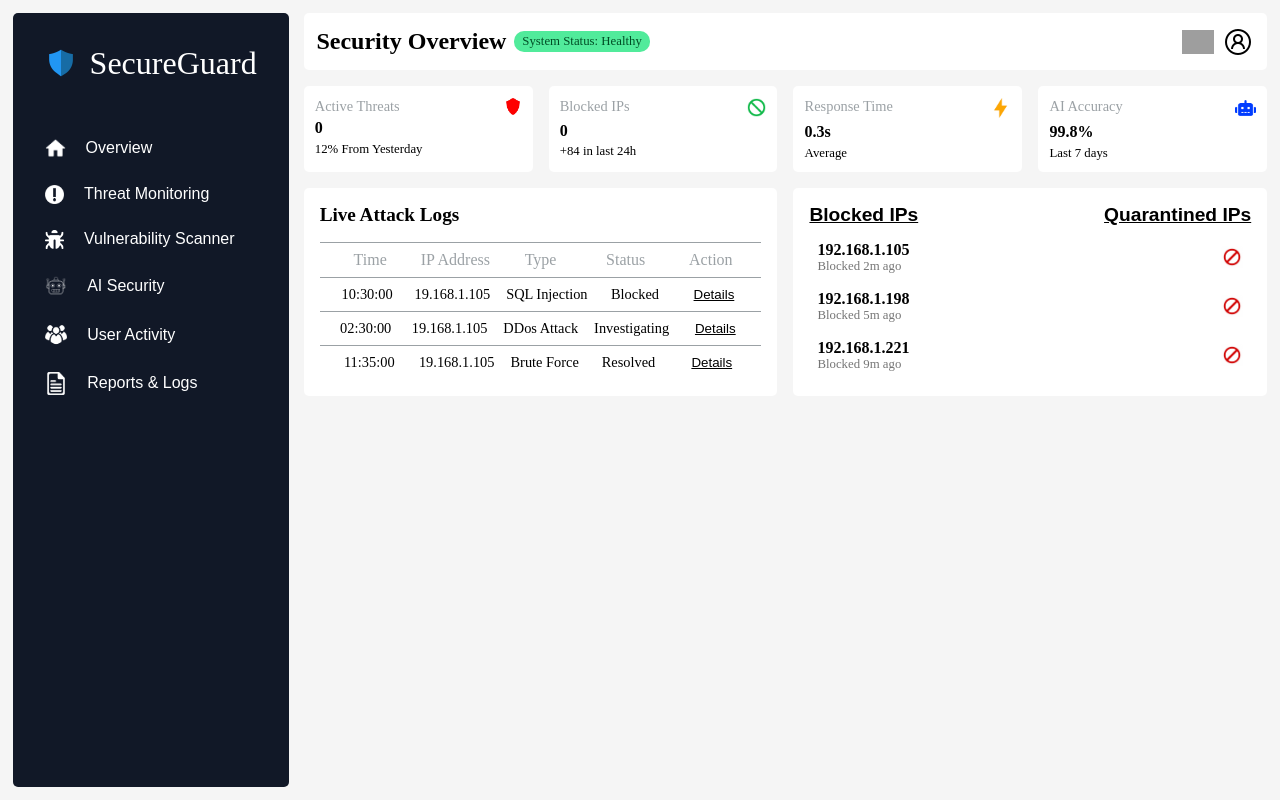
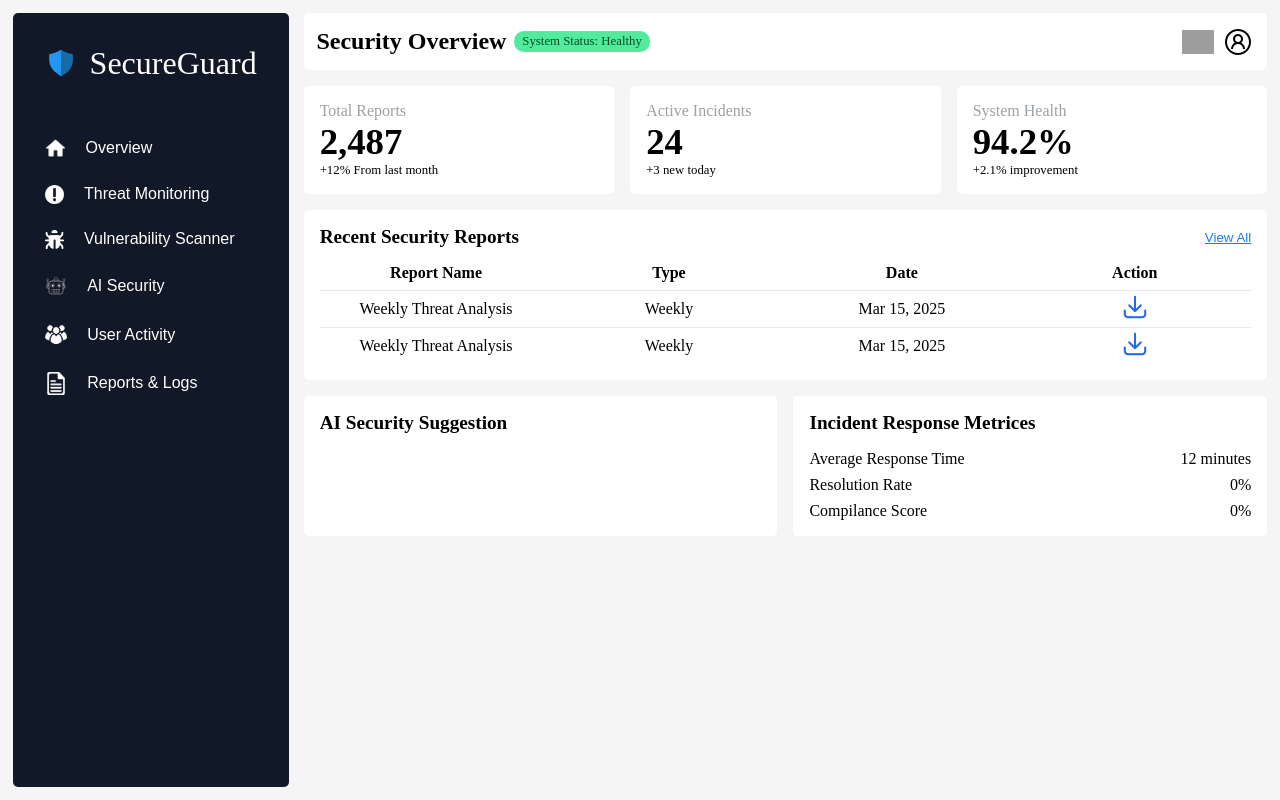
Before and after one commit to This-is-Baljot-Singh/cyberGuardians, a React (Vite) app: page / in a window 1280 px wide. Built offline with nearby package versions, Linux system fonts and the light colour scheme; grey boxes are pictures that could not be loaded.

Commit message:
Updated Codes

```diff
--- a/src/App.jsx
+++ b/src/App.jsx
@@ -6,6 +6,7 @@ import Dashboard from './components/dashboard/Dashboard.jsx'
 import ThreatMonitoring from './components/threat-monitoring/ThreatMonitoring.jsx'
 import VulnerabilityScanner from './components/vulnerability-scanner/VulnerabilityScanner.jsx'
 import AiSecurity from './components/ai-security/AiSecurity.jsx'
+import Reports from './components/reports/Reports.jsx'
 
 function App() {
   return (
@@ -16,7 +17,7 @@ function App() {
         </div>
         <div id="right-split">
           <Overview />
-          <AiSecurity />
+          <Reports />
         </div>
       </div>
     </>
--- a/src/components/reports/Reports.css
+++ b/src/components/reports/Reports.css
@@ -0,0 +1,130 @@
+* {
+    margin: 0;
+    padding: 0;
+    box-sizing: border-box;
+}
+
+#report-stats-overview-container {
+    display: flex;
+    gap: 1rem;
+    justify-content: space-between;
+    width: 100%;
+    margin-block: 1rem;
+}
+
+.report-stats-div {
+    width: 100%;
+    background-color: white;
+    display: flex;
+    flex-direction: column;
+    padding: 1rem;
+    border-radius: 5px;
+}
+
+.report-stats-div p:first-child {
+    color: #9BA1A5;
+}
+
+#total-reports-count, #active-incidents-count, #resolution-rate {
+    font-size: 2.3rem;
+    font-weight: bold;
+}
+
+#threats-comparison, #active-incidents-stat, #resolution-stat {
+    font-size: 0.8rem;
+}
+
+#recent-security-reports-container, #security-sugestion, #incident-response-metrices {
+    width: 100%;
+    background-color: white;
+    padding: 1rem;
+    border-radius: 5px;
+}
+
+#recent-reports-header {
+    width: 100%;
+    display: flex;
+    justify-content: space-between;
+    font-size: 1.2rem;
+    font-weight: bold;
+    margin-bottom: 1rem;
+}
+
+#recent-reports-header button {
+    background-color: transparent;
+    border: none;
+    color: #1D7BE7;
+    text-decoration: underline;
+}
+
+#recent-reports-header button:hover {
+    cursor: pointer;
+}
+
+#recent-reports-table {
+    width: 100%;
+    display: flex;
+    flex-direction: column;
+}
+
+#recent-report-titles {
+    display: flex;
+    justify-content: space-between;
+    font-weight: bold;
+    margin-bottom: 0.5rem;
+}
+
+#recent-report-titles p, .recent-report-items p {
+    width: 100%;
+    text-align: center;
+}
+
+.download-icon {
+    width: 2rem;
+}
+
+.download-btn {
+    background-color: transparent;
+    border: none
+}
+
+.download-btn:hover {
+    cursor: pointer;
+}
+
+.recent-report-items {
+    display: flex;
+    width: 100%;
+    justify-content: space-between;
+    align-items: center;
+    border-top: 1px solid #7575752B;
+}
+
+#suggestion-and-metrices-container {
+    margin-top: 1rem;
+    width: 100%;
+    display: flex;
+    justify-content: space-between;
+    gap: 1rem;
+}
+
+#security-suggestion, #response-metrices-header {
+    font-size: 1.2rem;
+    font-weight: bold;
+}
+
+#response-metrices {
+    display: flex;
+    flex-direction: column;
+    gap: 0.5rem;
+}
+
+#response-metrices-header {
+    margin-bottom: 1rem;
+}
+
+.response-matrix {
+    display: flex;
+    justify-content: space-between;
+    align-items: center;
+}
--- a/src/components/reports/Reports.jsx
+++ b/src/components/reports/Reports.jsx
@@ -0,0 +1,82 @@
+import './Reports.css'
+
+const Reports = () => {
+  return (
+    <>
+        <div id="report-stats-overview-container">
+            <div className='report-stats-div'>
+                <p>Total Reports</p>
+                <p id="total-reports-count">2,487</p>
+                <p id="threats-comparison">+12% From last month</p>
+            </div>
+            <div className='report-stats-div'>
+                <p>Active Incidents</p>
+                <p id="active-incidents-count">24</p>
+                <p id="active-incidents-stat">+3 new today</p>
+            </div>
+            <div className='report-stats-div'>
+                <p>System Health</p>
+                <p id="resolution-rate">94.2%</p>
+                <p id="resolution-stat">+2.1% improvement</p>
+            </div>
+        </div>
+
+        <div id="recent-security-reports-container">
+            <header id="recent-reports-header">
+                Recent Security Reports
+                <button id="view-all-reports-btn">View All</button>
+            </header>
+            <div id="recent-reports-table">
+                <div id="recent-report-titles">
+                    <p id="report-name-title">Report Name</p>
+                    <p id="report-type-title">Type</p>
+                    <p id="report-date-title">Date</p>
+                    <p id="report-action-title">Action</p>
+                </div>
+                <div className="recent-report-items">
+                    <p className="report-name">Weekly Threat Analysis</p>
+                    <p className="type">Weekly</p>
+                    <p className="date">Mar 15, 2025</p>
+                    <p className="report-download-btn">
+                        <button className="download-btn"><img className='download-icon' src="/icons/download.png"/></button>
+                    </p>
+                </div>
+                <div className="recent-report-items">
+                    <p className="report-name">Weekly Threat Analysis</p>
+                    <p className="type">Weekly</p>
+                    <p className="date">Mar 15, 2025</p>
+                    <p className="report-download-btn">
+                        <button className="download-btn"><img className='download-icon' src="/icons/download.png"/></button>
+                    </p>
+                </div>
+            </div>
+        </div>
+
+        <div id="suggestion-and-metrices-container">
+            <div id="security-sugestion">
+                <header id="security-suggestion">AI Security Suggestion</header>
+
+            </div>
+            <div id="incident-response-metrices">
+                <header id="response-metrices-header">Incident Response Metrices</header>
+                <div id="response-metrices">
+                    <div className='response-matrix'>
+                        <p>Average Response Time</p>
+                        <p id="response-time-take">12 minutes</p>
+                    </div>
+                    <div className='response-matrix'>
+                        <p>Resolution Rate</p>
+                        <p id="resolution-percentage">0%</p>
+                    </div>
+                    <div className='response-matrix'>
+                        <p>Compilance Score</p>
+                        <p id="compilance-score">0%</p>
+                    </div>
+                </div>
+            </div>
+        </div>
+    </>
+  )
+}
+
+export default Reports
```
Also changed, not shown: public/icons/download.png (added).
